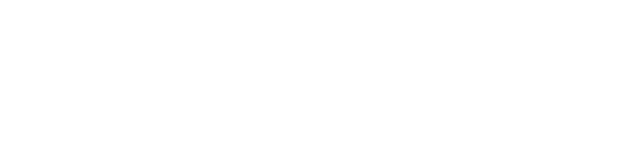
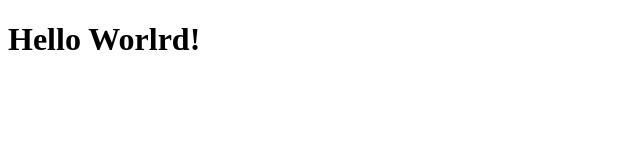
Before and after one commit to AmiirHoseinSoltani/Vesalino-Test, a plain HTML site: page index.html in a window 1280 px wide. Shown: the whole page, without its empty margins (0-640 px from the left). Drawn offline with Linux system fonts and the light colour scheme.

Commit message:
change in index and style

```diff
--- a/index.html
+++ b/index.html
@@ -4,6 +4,6 @@
 		<title>GIT</title>
 	</head>
 	<body>
-
+		<h1>Hello Worlrd!</h1>
 	</body>
 </html>
--- /dev/null
+++ b/style.css
@@ -0,0 +1,3 @@
+body {
+	direction:rtl;
+}
```
